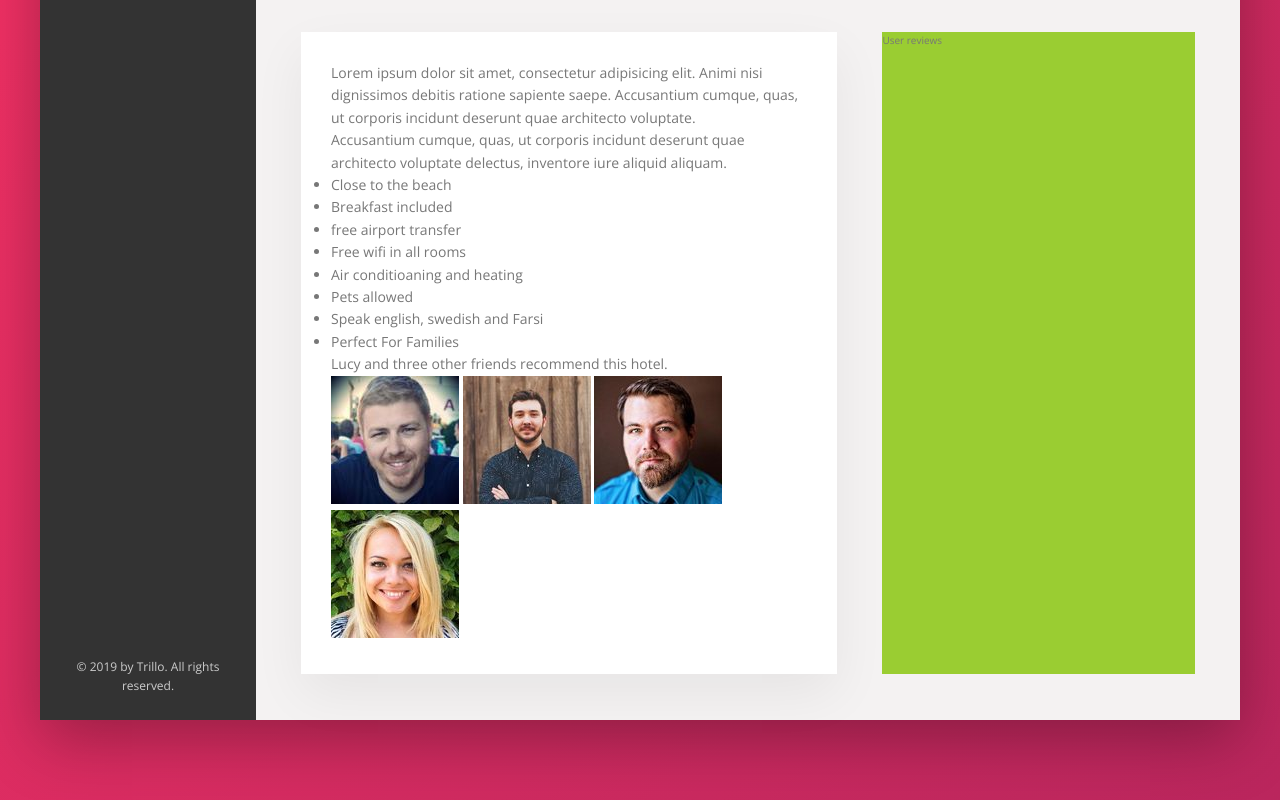
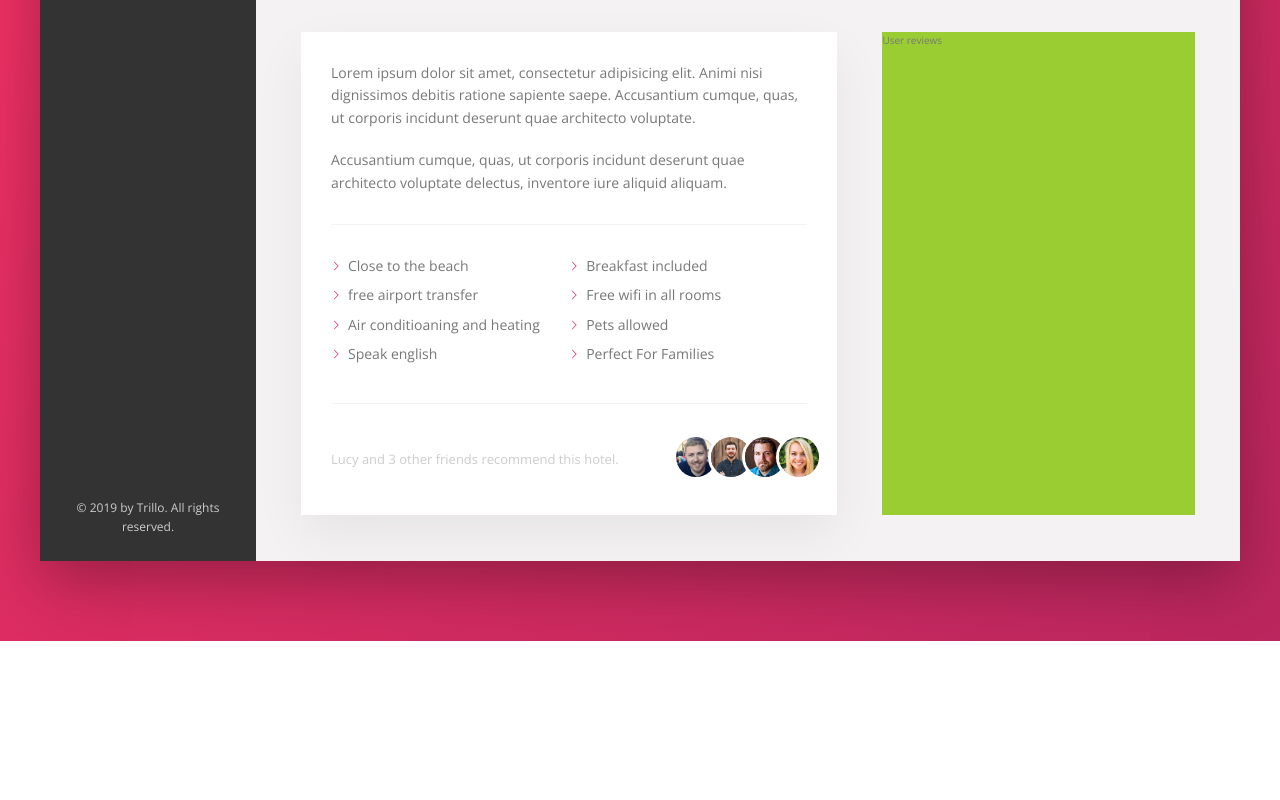
Before and after one commit to MoeTerani/Trillo, a website: page index.html in a window 1280 px wide. Shown: the part 615-1415 px from the top of the page. After the commit the page ends 1256 px from the top, so only its background shows below. Drawn offline with nearby package versions, Linux system fonts and the light colour scheme.

Commit message:
description styled

```diff
--- a/index.html
+++ b/index.html
@@ -179,13 +179,13 @@
                 <li class="list__item">Free wifi in all rooms</li>
                 <li class="list__item">Air conditioaning and heating</li>
                 <li class="list__item">Pets allowed</li>
-                <li class="list__item">Speak english, swedish and Farsi</li>
+                <li class="list__item">Speak english</li>
                 <li class="list__item">Perfect For Families</li>
               </ul>
 
               <div class="recommend">
                 <p class="recommend__count">
-                  Lucy and three other friends recommend this hotel.
+                  Lucy and 3 other friends recommend this hotel.
                 </p>
                 <div class="recommend__friends">
                   <img
--- a/sass/_components.scss
+++ b/sass/_components.scss
@@ -303,3 +303,72 @@
     box-shadow: none;
   }
 }
+
+//---------------------------
+// Pragraph
+
+.paragraph:not(:last-of-type) {
+  margin-bottom: 2rem;
+}
+
+//---------------------------
+// List
+.list {
+  list-style: none;
+  margin: 3rem 0;
+  padding: 3rem 0;
+  border-top: var(--line);
+  border-bottom: var(--line);
+
+  display: flex;
+  flex-wrap: wrap;
+
+  &__item {
+    flex: 0 0 50%;
+    margin-block-end: 0.7rem;
+  }
+  &__item::before {
+    content: "";
+    display: inline-block;
+    height: 1rem;
+    width: 1rem;
+    margin-right: 0.7rem;
+    // for older browsers
+    // background-image: url(../img/chevron-thin-right.svg);
+    // background-size: cover;
+
+    // newer browsers, we use mask.
+    background-color: var(--color-primary);
+    -webkit-mask-image: url(../img/chevron-thin-right.svg);
+    -webkit-mask-size: cover;
+    mask-image: url(../img/chevron-thin-right.svg);
+    mask-size: cover;
+  }
+}
+
+//---------------------------
+// recommend
+.recommend {
+  font-size: 1.3rem;
+  color: var(--color-Grey-light-4);
+
+  display: flex;
+  align-items: center;
+  // justify-content: space-between;    // one way is this one another way is to user margin-right
+
+  &__count {
+    margin-right: auto;
+  }
+
+  &__photo {
+    box-sizing: content-box;
+    height: 4rem;
+    width: 4rem;
+    border-radius: 50%;
+    border: 3px solid white;
+
+    &:not(last-child) {
+      margin-right: -1.5rem;
+    }
+  }
+}
```
Also changed, not shown: sass/main.css, 1 other file.
